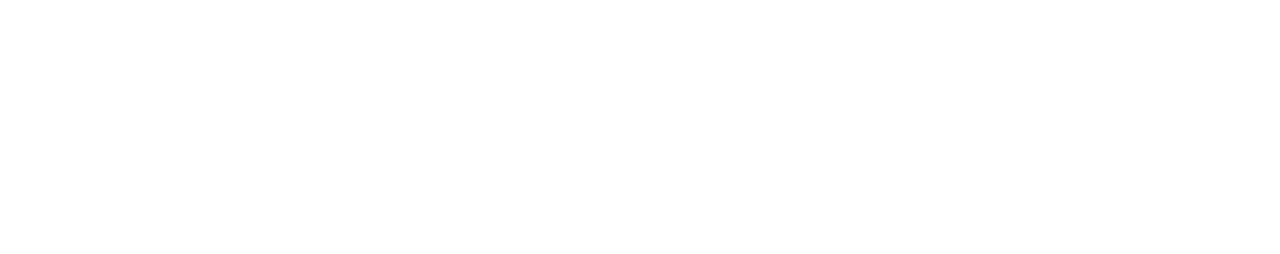
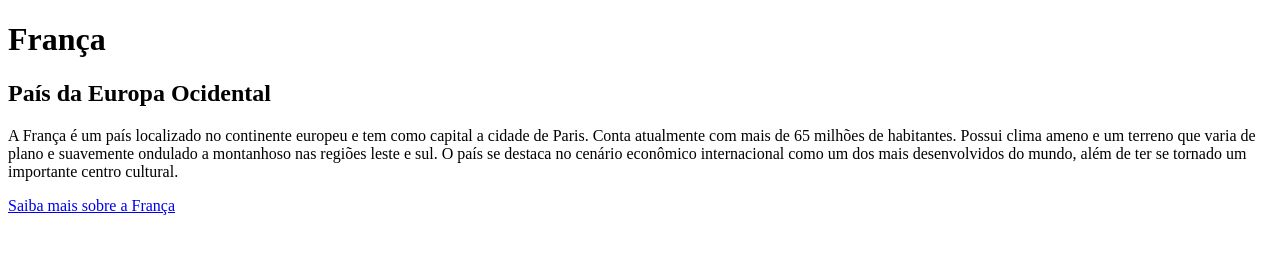
Before and after one commit to eloahsilva/elnd-aw, a plain HTML site: page index.html in a window 1280 px wide. Drawn offline with Linux system fonts and the light colour scheme.

Commit message:
colocar a mensagem da frança

```diff
--- a/index.html
+++ b/index.html
@@ -6,6 +6,9 @@
     <title>Document</title>
 </head>
 <body>
-
+    <h1>França</h1>
+    <h2>País da Europa Ocidental</h2>
+    <p>A França é um país localizado no continente europeu e tem como capital a cidade de Paris. Conta atualmente com mais de 65 milhões de habitantes. Possui clima ameno e um terreno que varia de plano e suavemente ondulado a montanhoso nas regiões leste e sul. O país se destaca no cenário econômico internacional como um dos mais desenvolvidos do mundo, além de ter se tornado um importante centro cultural.</p>
+    <a href="#">Saiba mais sobre a França</a>
 </body>
 </html>
```
